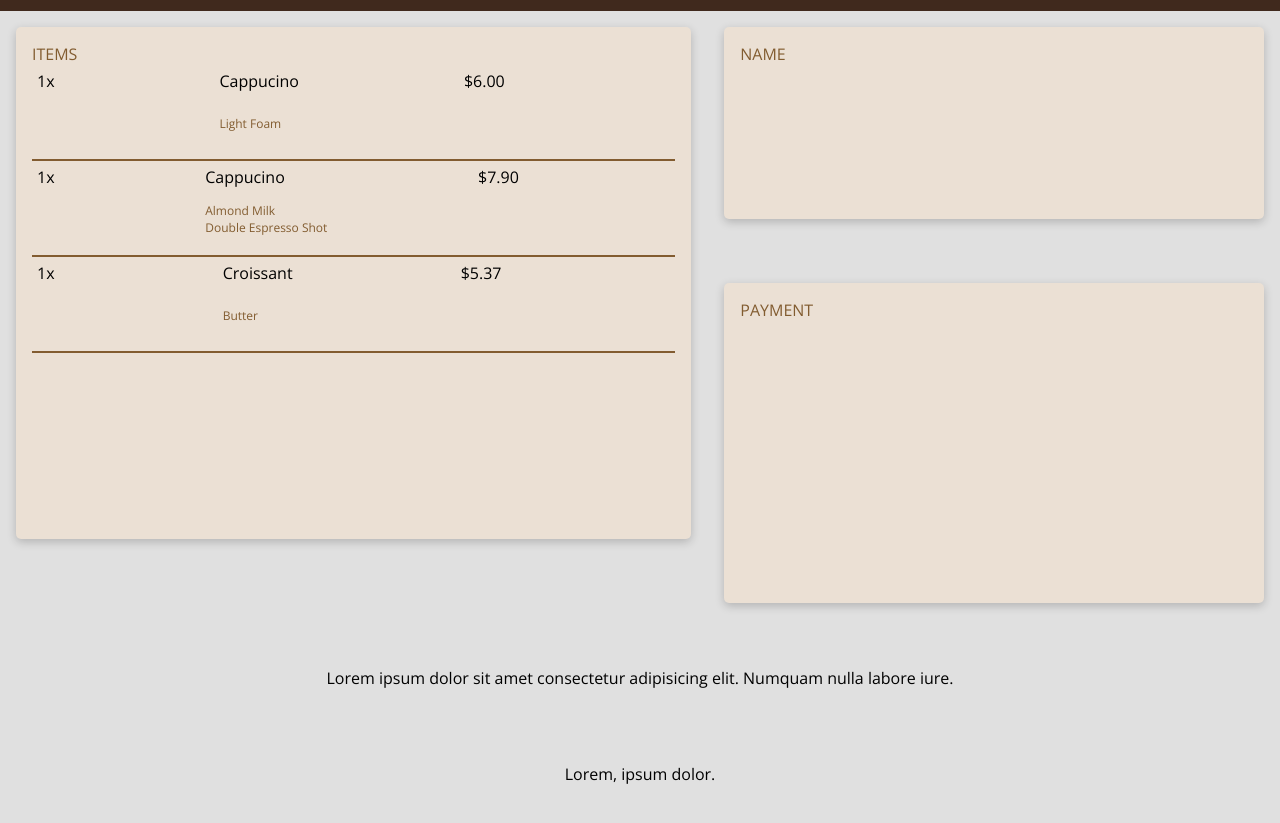
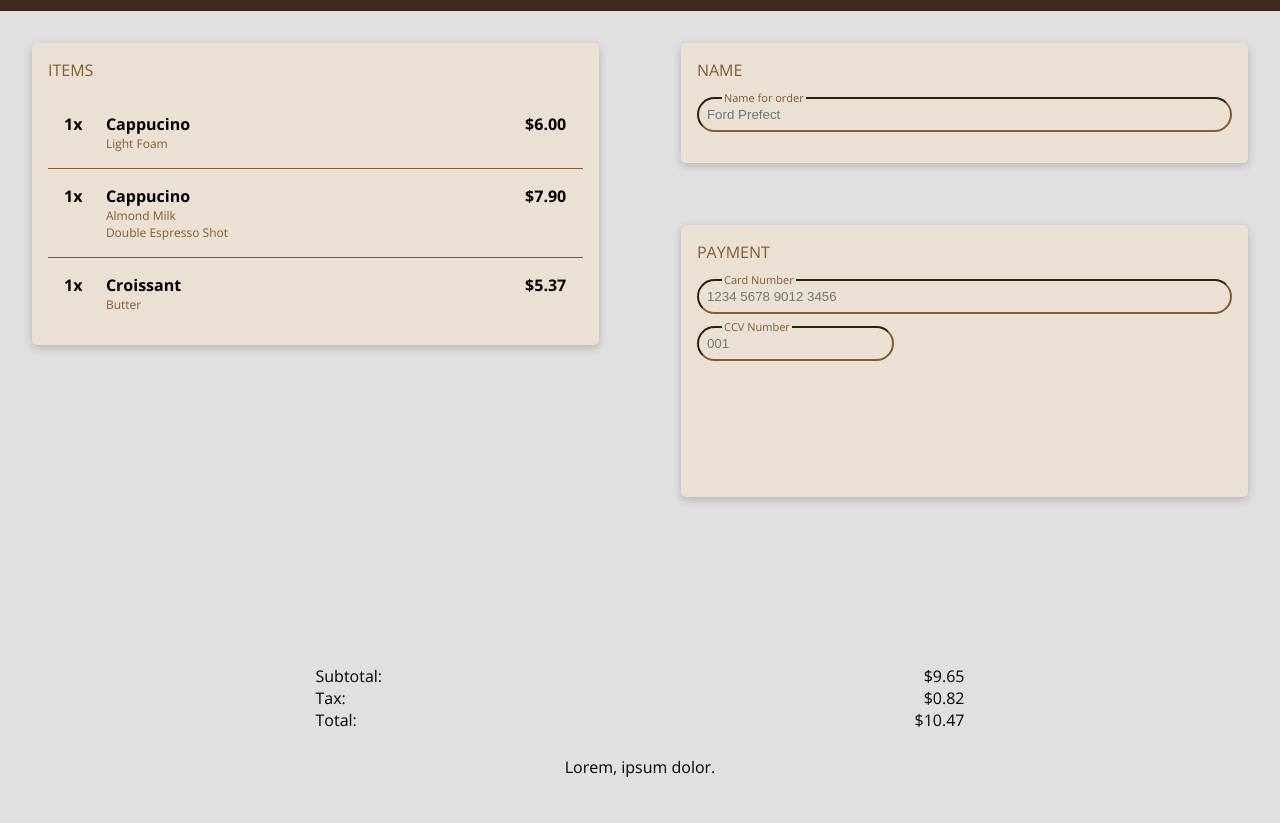
Before and after one commit to AtomicMegaNerd/web-dev-intro, a plain HTML site: page projects/coffee/index.html in a window 1280 px wide. Shown: the part 45-868 px from the top of the page. Drawn offline with nearby package versions, Linux system fonts and the light colour scheme.

Commit message:
Good progress

```diff
--- a/projects/coffee/css/coffee.css
+++ b/projects/coffee/css/coffee.css
@@ -40,6 +40,7 @@ body {
   background-color: #ebe0d4;
   border-radius: 5px;
   padding: 1em;
+  margin: 1em;
   box-shadow: 0 3px 10px rgb(0 0 0 / 0.2);
 }
 
@@ -47,29 +48,43 @@ body {
   text-transform: uppercase;
   color: #825c30;
   font-size: 1em;
+  margin-bottom: 1em;
+}
+
+/* ITEMS */
+
+.items-pane {
+  grid-area: items;
 }
 
 .menu-item {
-  border-bottom: 2px solid #825c30;
-  padding: 5px;
+  border-bottom: 1px solid #825c30;
+  padding: 1em;
   display: grid;
-  width: 100%;
-  height: 6em;
+  grid-template-columns: 1fr 10fr 1fr;
   grid-template-areas:
     "amount   sku           price"
     ".        ingredients   .";
 }
 
+/* Pseudo-element to override the last child */
+.menu-item:last-child {
+  border-bottom: 0;
+}
+
 .menu-item-amount {
   grid-area: amount;
+  font-weight: bold;
 }
 
 .menu-item-sku {
   grid-area: sku;
+  font-weight: bold;
 }
 
 .menu-item-price {
   grid-area: price;
+  font-weight: bold;
 }
 
 .ingredients {
@@ -82,31 +97,62 @@ body {
   list-style: none;
 }
 
-.items-pane {
-  grid-area: items;
-  height: 32em;
-}
+/* NAME */
 
 .name-pane {
   grid-area: name;
-  height: 12em;
 }
 
 .payment-pane {
   grid-area: payment;
-  height: 20em;
+}
+
+/* Input fields */
+
+.input-group {
+  position: relative;
+  display: inline-block;
+  width: 100%;
+  margin-bottom: 0.75em;
+}
+
+.text-input {
+  background-color: #ebe0d4;
+  border-color: #825c30;
+  padding: 8px;
+  border-radius: 20px;
+}
+
+.text-input-wide {
+  background-color: #ebe0d4;
+  border-color: #825c30;
+  padding: 8px;
+  border-radius: 20px;
+  width: 100%;
+}
+
+.text-input-label {
+  background-color: #ebe0d4;
+  color: #825c30;
+  font-size: 11px;
+  position: absolute;
+  left: 25px;
+  top: -7px;
+  padding: 0 2px;
 }
 
 .totals-pane {
-  margin-top: 4em;
   grid-area: totals;
-  height: 6em;
   text-align: center;
+}
+
+.totals-line {
+  display: flex;
+  justify-content: space-between;
 }
 
 .place-order-pane {
   grid-area: order;
-  height: 3em;
   text-align: center;
 }
 
@@ -117,18 +163,14 @@ body {
   height: 100%;
   border-radius: 5px;
   background-color: #e0e0e0;
-  grid-template-columns: 10fr 10fr 1fr 8fr 8fr;
+  grid-template-columns: 6fr 6fr 1fr 6fr 6fr;
+  grid-template-rows: 5fr 1fr 5fr 5fr 5fr 3fr 3fr;
   grid-template-areas:
-    "items      items       .         name        name"
-    "items      items       .         name        name"
     "items      items       .         name        name"
     "items      items       .         .           ."
     "items      items       .         payment     payment"
-    "items      items       .         payment     payment"
-    "items      items       .         payment     payment"
-    "items      items       .         payment     payment"
     ".          .           .         payment     payment"
     ".          .           .         .           ."
-    "totals     totals      totals    totals      totals"
+    ".          totals      totals    totals      ."
     "order      order       order     order       order";
 }
--- a/projects/coffee/index.html
+++ b/projects/coffee/index.html
@@ -56,13 +56,40 @@
 
       <div class="name-pane pane">
         <div class="pane-title">NAME</div>
+        <div class="input-group">
+          <label for="name" class="text-input-label">Name for order</label>
+          <input id="name" class="text-input-wide" placeholder="Ford Prefect" />
+        </div>
       </div>
       <div class="payment-pane pane">
         <div class="pane-title">PAYMENT</div>
+
+        <div class="input-group">
+          <label for="cardnum" class="text-input-label">Card Number</label>
+          <input
+            id="cardnum"
+            class="text-input-wide"
+            placeholder="1234 5678 9012 3456"
+          />
+        </div>
+        <div class="input-group">
+          <label for="ccv" class="text-input-label">CCV Number</label>
+          <input id="ccv" class="text-input" placeholder="001" />
+        </div>
       </div>
       <div class="totals-pane">
-        Lorem ipsum dolor sit amet consectetur adipisicing elit. Numquam nulla
-        labore iure.
+        <div class="totals-line">
+          <div class="subtotal-label">Subtotal:</div>
+          <div class="subtotal">$9.65</div>
+        </div>
+        <div class="totals-line">
+          <div class="tax-label">Tax:</div>
+          <div class="tax">$0.82</div>
+        </div>
+        <div class="totals-line">
+          <div class="total-label">Total:</div>
+          <div class="total">$10.47</div>
+        </div>
       </div>
       <div class="place-order-pane">Lorem, ipsum dolor.</div>
     </div>
```
